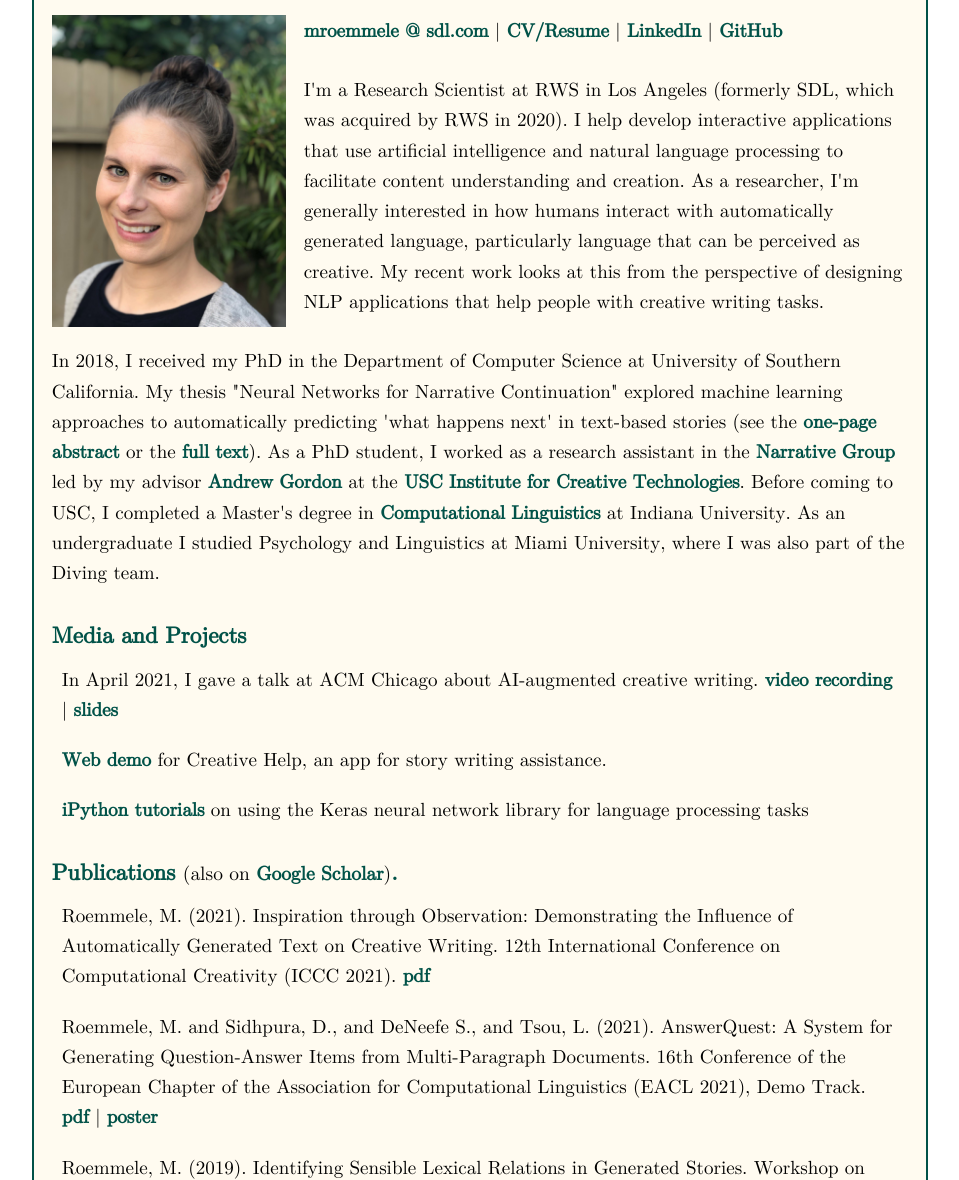
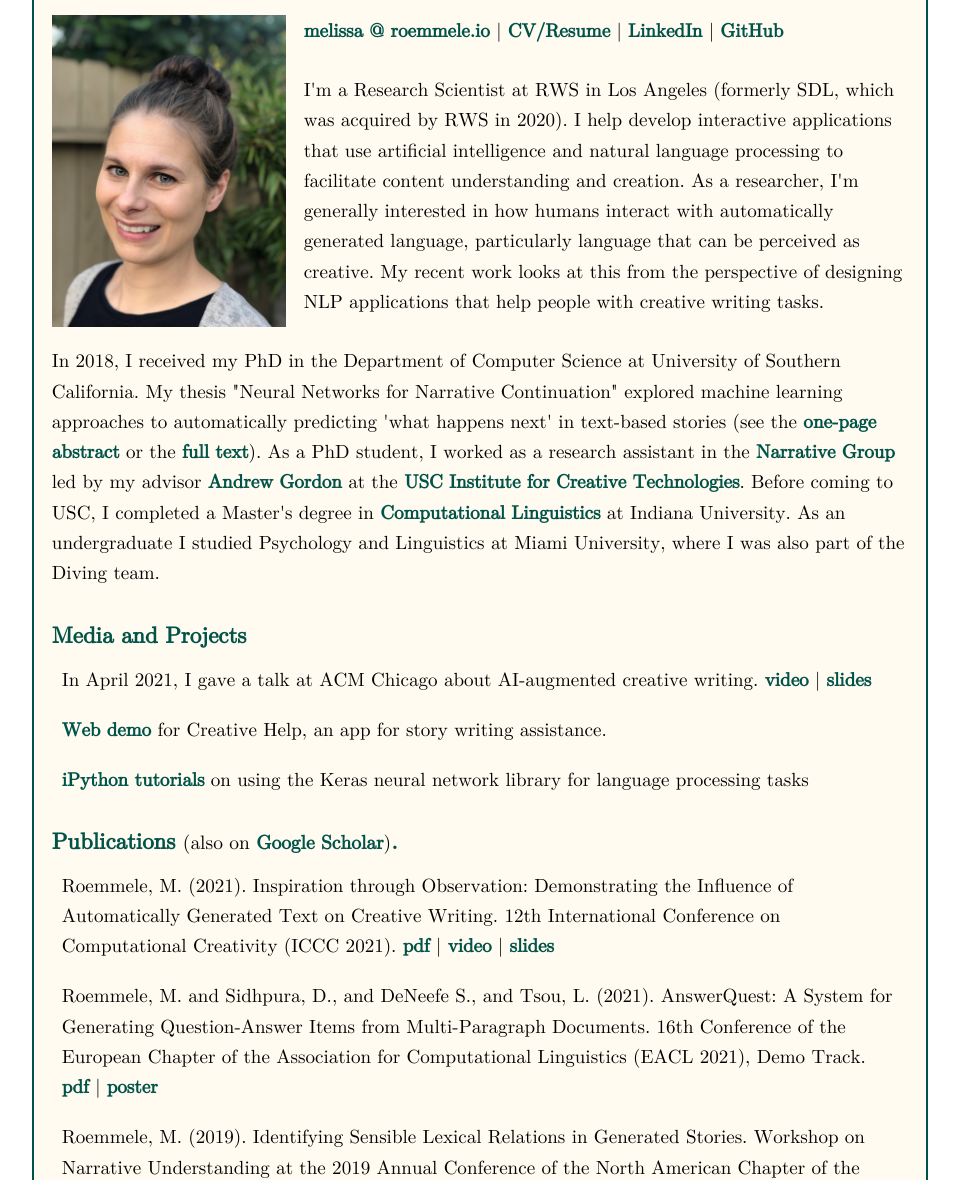
Before and after one commit to roemmele/roemmele.github.io, a plain HTML site: page index.html in a window 1280 px wide. Shown: the part 125-1305 px from the top of the page, without its empty margins (160-1119 px from the left). Drawn offline with nearby package versions, Linux system fonts and the light colour scheme.

Commit message:
Update index.html

```diff
--- a/index.html
+++ b/index.html
@@ -36,7 +36,7 @@ window.open("publications/roemmele_CV.pdf")
     <img id="photo" src = "images/headshot_June2019_small.jpeg"/>
     <div id="about" class="section">
       <p>
-        <a href="mailto:mroemmele@sdl.com">mroemmele @ sdl.com</a> | <a target="_blank" href="publications/Roemmele_Resume-July2020.pdf">CV/Resume</a> | <a href="https://www.linkedin.com/in/mroemmele/" target="_blank">LinkedIn</a> | <a href="https://github.com/roemmele" target="_blank">GitHub</a>
+        <a href="mailto:melissa@roemmele.io">melissa @ roemmele.io </a> | <a target="_blank" href="publications/Roemmele_Resume-July2020.pdf">CV/Resume</a> | <a href="https://www.linkedin.com/in/mroemmele/" target="_blank">LinkedIn</a> | <a href="https://github.com/roemmele" target="_blank">GitHub</a>
       </p>
       <p>
         I'm a Research Scientist at RWS in Los Angeles (formerly SDL, which was acquired by RWS in 2020). I help develop interactive applications that use artificial intelligence and natural language processing to facilitate content understanding and creation. As a researcher, I'm generally interested in how humans interact with automatically generated language, particularly language that can be perceived as creative. My recent work looks at this from the perspective of designing NLP applications that help people with creative writing tasks.
@@ -51,7 +51,7 @@ window.open("publications/roemmele_CV.pdf")
       <p class="section_heading">Media and Projects</p>
       <ul>
         <li>
-          In April 2021, I gave a talk at ACM Chicago about AI-augmented creative writing. <a target = "_blank" href="https://drive.google.com/file/d/1Lya6pZMAtvV7BsnKsKaV7JTBUkPBKdCu/view?usp=sharing">video recording</a> | <a target="_blank" href="https://docs.google.com/presentation/d/1XjWNdjsLYtWJrp3AW5BEKUDL9lf1cf2Ex7_B4pGcJFM/edit?usp=sharing">slides</a>
+          In April 2021, I gave a talk at ACM Chicago about AI-augmented creative writing. <a target = "_blank" href="https://drive.google.com/file/d/1Lya6pZMAtvV7BsnKsKaV7JTBUkPBKdCu/view?usp=sharing">video</a> | <a target="_blank" href="https://docs.google.com/presentation/d/1XjWNdjsLYtWJrp3AW5BEKUDL9lf1cf2Ex7_B4pGcJFM/edit?usp=sharing">slides</a>
         </li>
         <li>
           <a target="_blank" href="http://www.get-creative.help">Web demo</a> for Creative Help, an app for story writing assistance</a>.
@@ -64,7 +64,7 @@ window.open("publications/roemmele_CV.pdf")
       <p class="section_heading">Publications <span style="color:black; font-size:0.85em; font-weight: normal;">(also on <a target="_blank" href="https://scholar.google.com/citations?user=l_nZmdkAAAAJ&hl=en">Google Scholar</a>)</span>.</p>
       <ul id="publications">
         <li>
-          Roemmele, M. (2021). Inspiration through Observation: Demonstrating the Influence of Automatically Generated Text on Creative Writing. 12th International Conference on Computational Creativity (ICCC 2021). <a target="_blank" href ="publications/human_computer_authoring.pdf">pdf</a>
+          Roemmele, M. (2021). Inspiration through Observation: Demonstrating the Influence of Automatically Generated Text on Creative Writing. 12th International Conference on Computational Creativity (ICCC 2021). <a target="_blank" href ="publications/human_computer_authoring.pdf">pdf</a> | <a target="_blank" href="https://drive.google.com/file/d/1EANgVZ1geW1H82aKlmFkdjgj8ApLzFln/view?usp=sharing">video</a> | <a target="_blank" href="https://docs.google.com/presentation/d/1I1-ekVUO7hmKwszOI3CK2r0VrpNyNqiPeGAtxOXsrUA/edit?usp=sharing">slides</a>
         </li>
         <li>
           Roemmele, M. and Sidhpura, D., and DeNeefe S., and Tsou, L. (2021). AnswerQuest: A System for Generating Question-Answer Items from Multi-Paragraph Documents. 16th Conference of the European Chapter of the Association for Computational Linguistics (EACL 2021), Demo Track. <a target="_blank" href ="publications/qna_demo.pdf">pdf</a> | <a target="_blank" href ="publications/eacl2021-demo-poster.pdf">poster</a>
```
